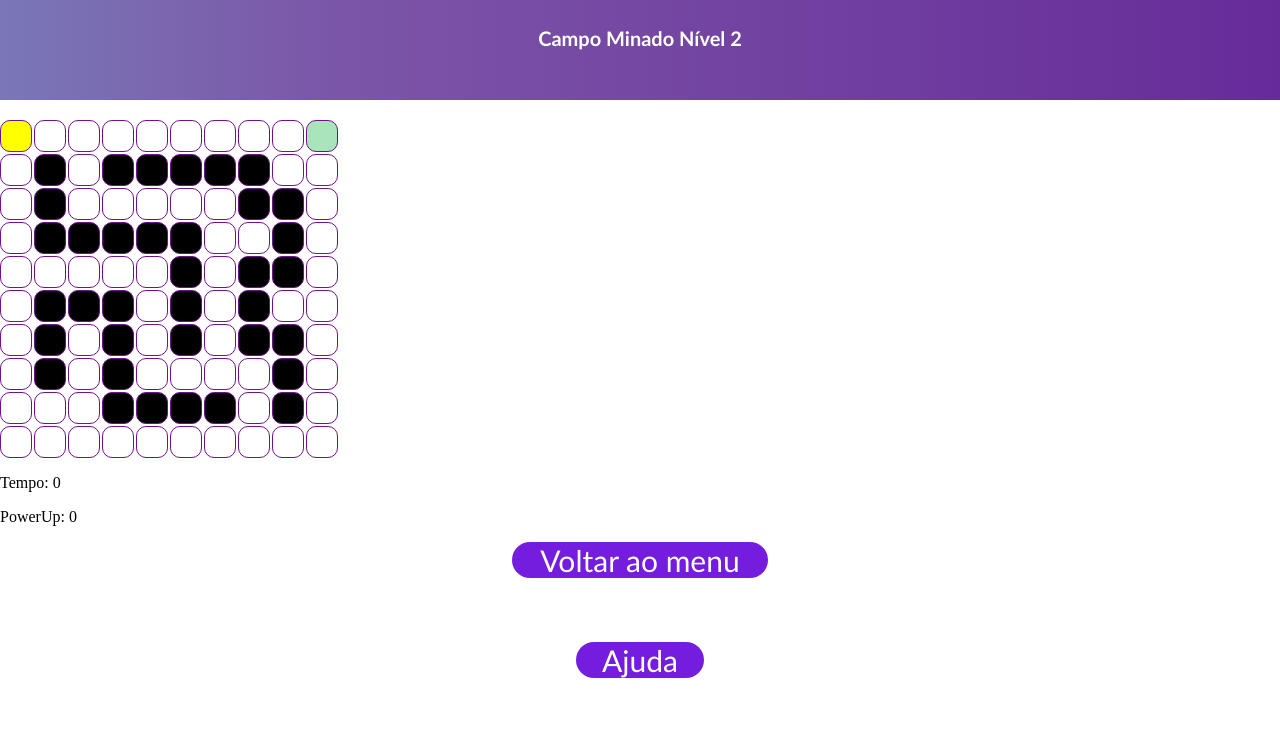
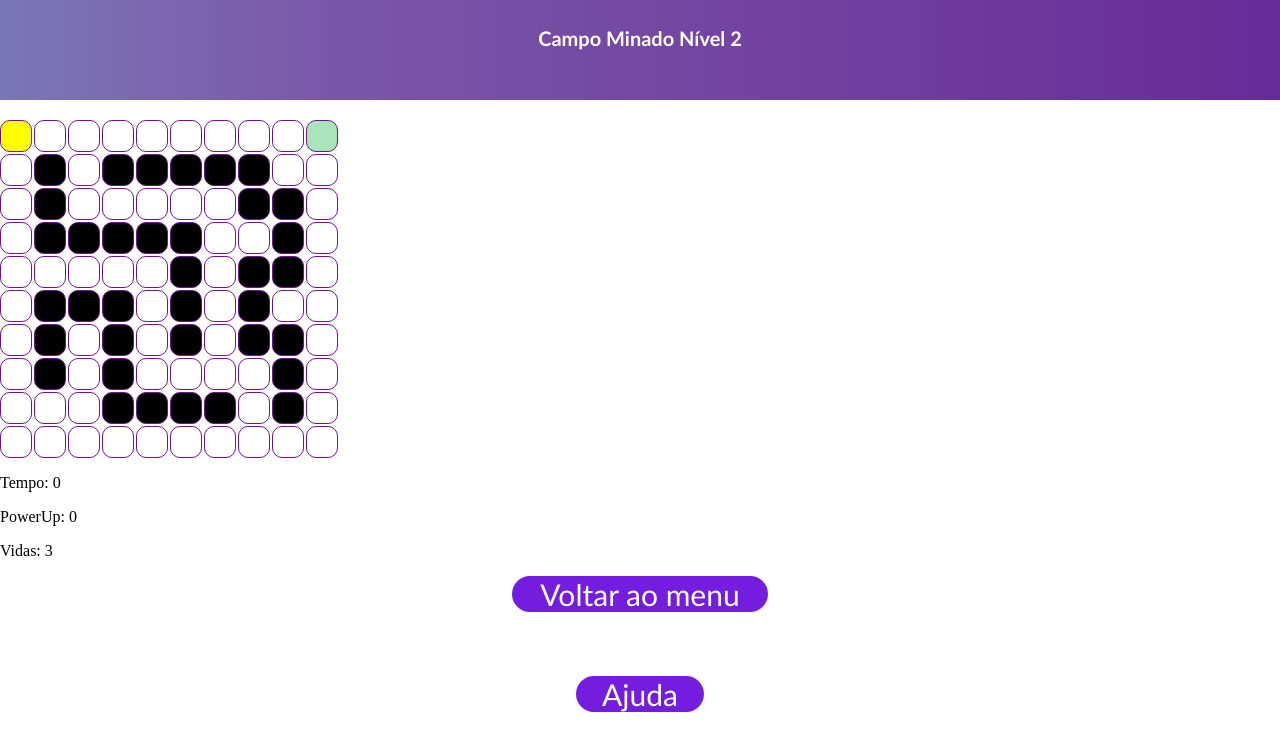
Before and after one commit to Isabela-Alves/ProjetoJogoAL, a Svelte app: page / in a window 1280 px wide. Both pictures are taken after a click on the button "Nível 1". Shown: the top 750 px of the page. Built offline with nearby package versions, Linux system fonts and the light colour scheme.

Commit message:
vidas adicionadas, mas não estilizadas

```diff
--- a/src/Jogo1.svelte
+++ b/src/Jogo1.svelte
@@ -26,6 +26,7 @@ let labi = [
   let playerY = 0;
   let gameEnd = false;
   let bombas = [];
+  let vidas = 3;
 
   //PowerUp imunidade
 
@@ -96,13 +97,17 @@ let labi = [
     for (const bomba of bombas) {
       if (bomba.x === playerX && bomba.y === playerY){
         if (!imunidade) {
+          vidas--;
+          if (vidas === 0) {
           gameEnd = true;
           stopTimer();
-          alert('Você explodiu e perdeu!\nTempo decorrido: ' + timer + ' segundos')
-        } else {
-          //Se o jogador tiver imunidade ela vai ser removida da lista de bombas
+          alert('Você perdeu todas as vidas!\nTempo decorrido: ' + timer + ' segundos')
+          } else {
+            alert('Você acertou uma bomba!\nVidas restantes: ' + vidas);
+             //Se o jogador passar por ela e perder vida ela vai ser removida da lista de bombas
           bombas.splice(bombas.indexOf(bomba), 1);
           labi[bomba.y][bomba.x] = 1;
+          }
         }
       }
     }
@@ -176,6 +181,7 @@ let labi = [
   </div>
   <p> Tempo: {timer}</p>
   <p>PowerUp: {imuniTempo} </p>
+  <p>Vidas: {vidas}</p>
   <VoltarMenu/>
 	<div id="ajuda" class='menu' on:click="{() => trocarEstadoDoJogo('ajuda jogo2')}">
 	Ajuda
```
